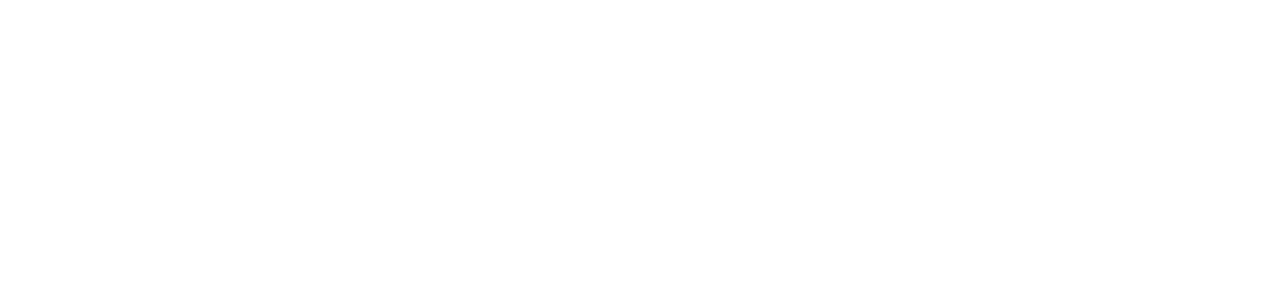
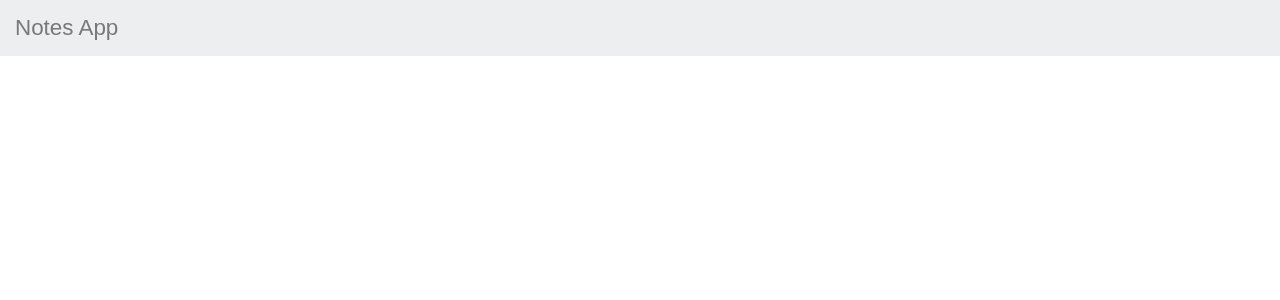
Before and after one commit to dawidPoznanski/todo-intern, a React (Create React App) app: page / in a window 1280 px wide. Shown: the top 300 px of the page. Built offline with nearby package versions, Linux system fonts and the light colour scheme.

Commit message:
add Navbar and styling

```diff
--- a/src/App.js
+++ b/src/App.js
@@ -1,5 +1,7 @@
+import Navbar from './components/Nav/Navbar.js';
+
 function App() {
-  return <div className='App'></div>;
+  return <Navbar />;
 }
 
 export default App;
--- /dev/null
+++ b/src/components/Nav/Navbar.js
@@ -0,0 +1,11 @@
+import styles from './Navbar.module.css';
+
+function Navbar() {
+  return (
+    <header className={styles.header}>
+      <div className={styles.logo}>Notes App</div>
+    </header>
+  );
+}
+
+export default Navbar;
--- /dev/null
+++ b/src/components/Nav/Navbar.module.css
@@ -0,0 +1,13 @@
+.header {
+  background-color: #eceeef;
+  width: 100%;
+}
+.logo {
+  display: flex;
+  text-align: center;
+  font-size: 1.4rem;
+  color: #787878;
+  font-family: 'Poppins', sans-serif;
+  font-weight: 400;
+  padding: 15px;
+}
```
